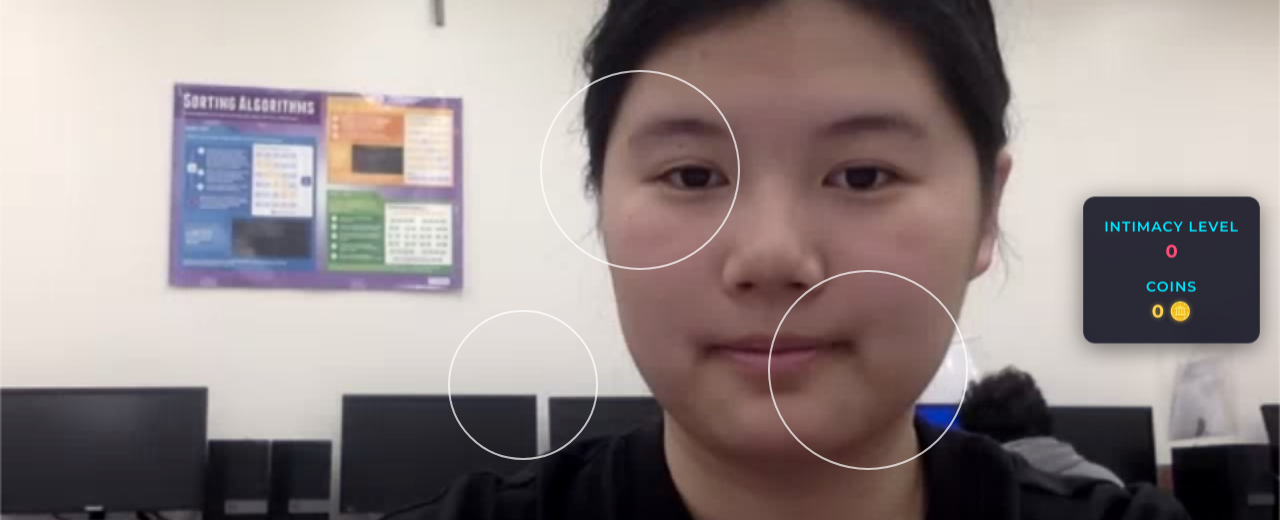
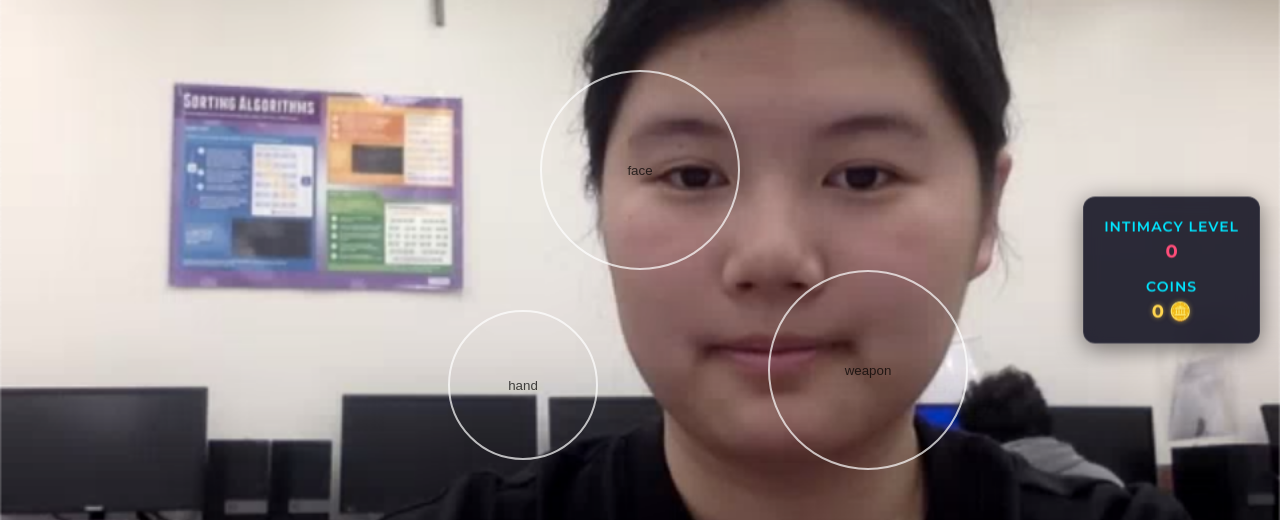
Before and after one commit to nikapomazova/studylove, a plain HTML site: page Main.html in a window 1280 px wide. Shown: the part 130-650 px from the top of the page. Drawn offline with Linux system fonts and the light colour scheme.

Commit message:
text to button

```diff
--- a/Main.html
+++ b/Main.html
@@ -196,9 +196,9 @@
         <img id="backgroundMedia" src="Screen Shot 2025-06-06 at 12.17.59 PM.png">
     </div>
 
-    <button class="interactive-area face-area" onclick="playVideoBasedOnIntimacy('face')"></button>
-    <button class="interactive-area hand-area" onclick="playVideoBasedOnIntimacy('hand')"></button>
-    <button class="interactive-area weapon-area" onclick="playVideoBasedOnIntimacy('weapon')"></button>
+    <button class="interactive-area face-area" onclick="playVideoBasedOnIntimacy('face')">face</button>
+    <button class="interactive-area hand-area" onclick="playVideoBasedOnIntimacy('hand')">hand</button>
+    <button class="interactive-area weapon-area" onclick="playVideoBasedOnIntimacy('weapon')">weapon</button>
 
     <div class="menu">
         <button class="menu-button" onclick="window.location.href='Quiz.html'">Gain coins!</button>
```
Also changed, not shown: main.html (+3 -3 lines).
